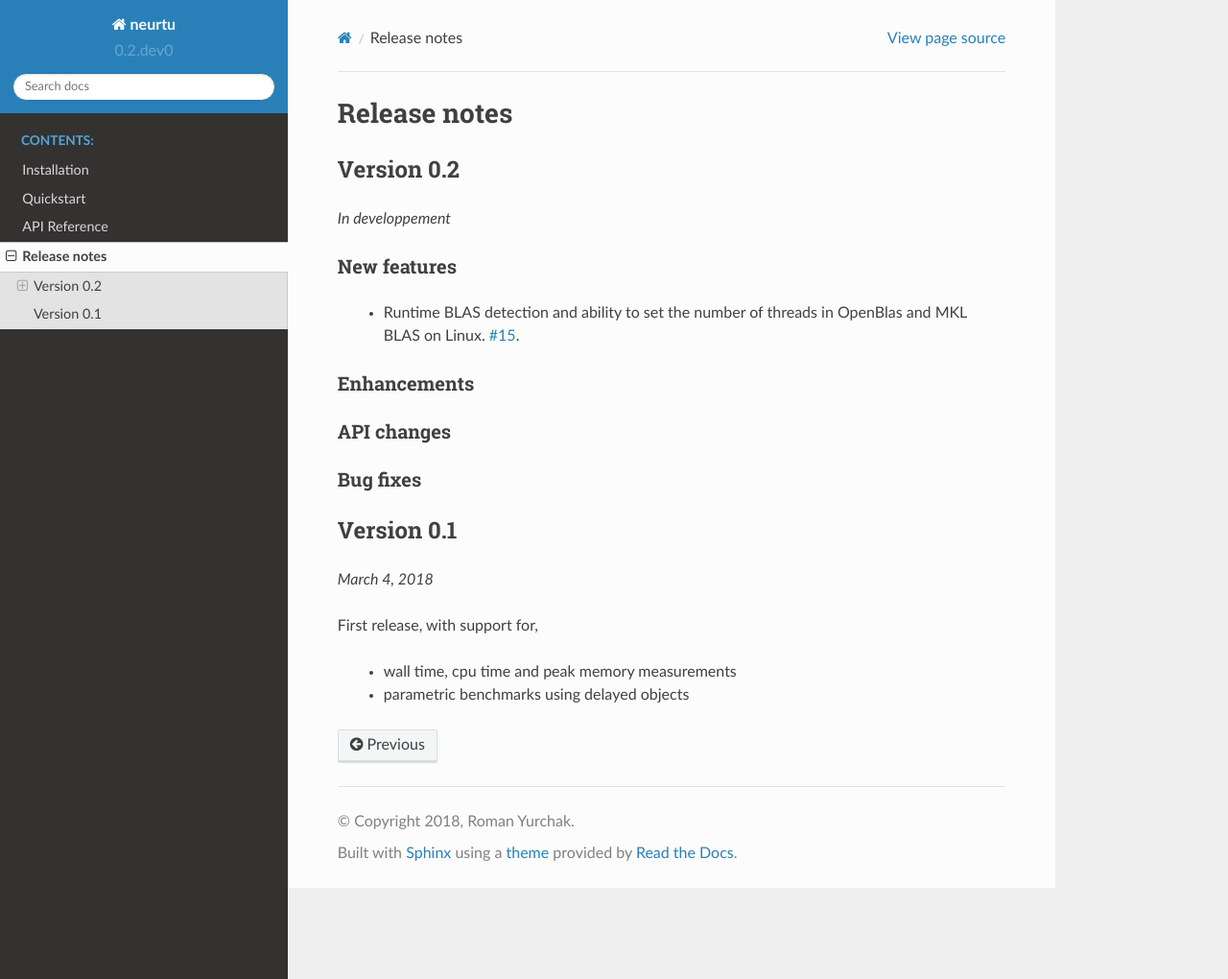
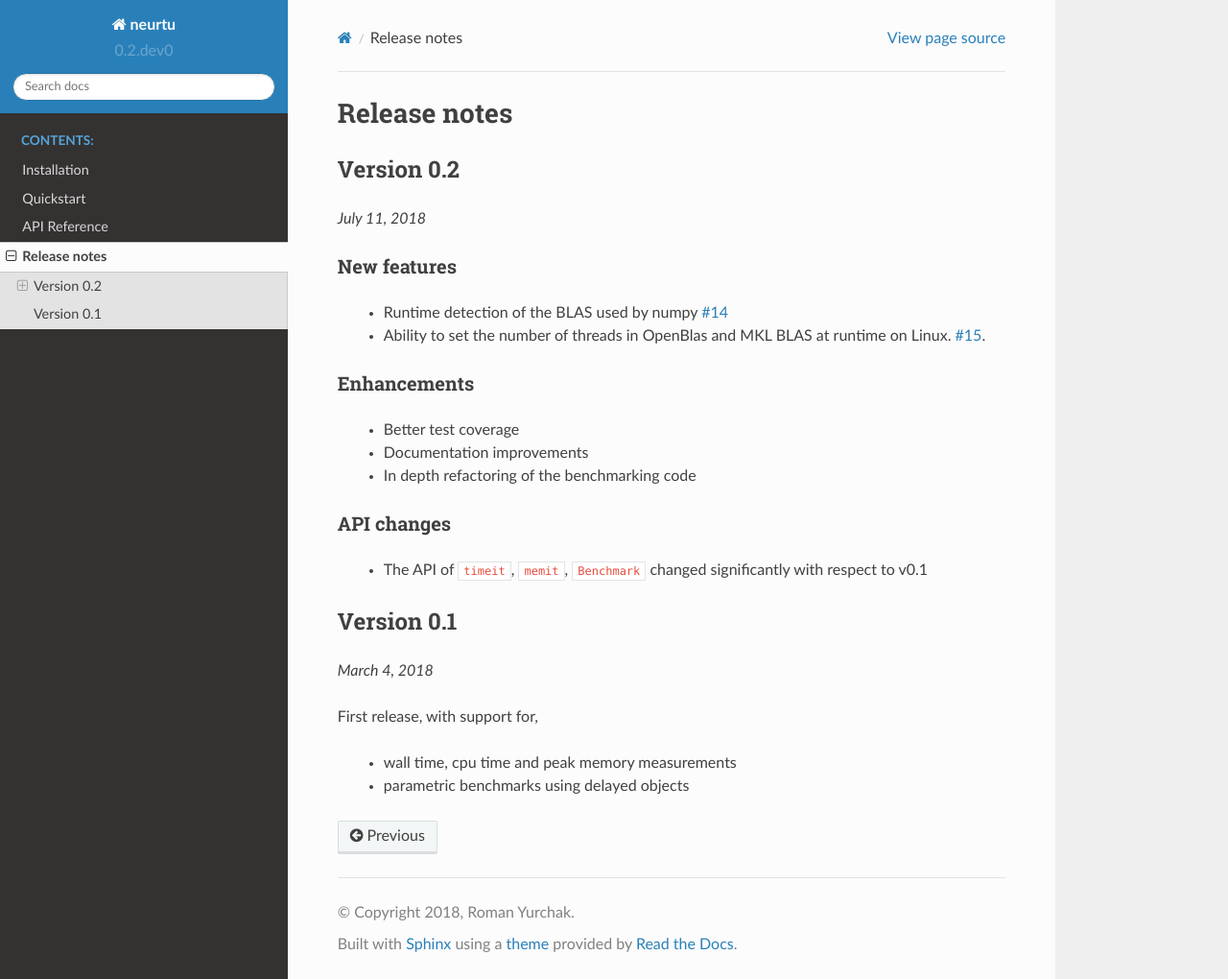
Before and after one commit to symerio/neurtu, a Sphinx documentation site: the page built from doc/release-notes.rst, in a window 1280 px wide and 1020 px high. Shown: the whole window at 96% size. Built offline with Sphinx 7.4.7 and the Read the Docs theme 2.0.0, drawn with Linux system fonts in a browser that asks for light colours; pages that are not in the unit, such as notebooks, are missing from menus.

Commit message:
Release notes for v0.2

```diff
--- a/doc/release-notes.rst
+++ b/doc/release-notes.rst
@@ -3,26 +3,24 @@ Release notes
 
 Version 0.2
 -----------
-*In developpement*
+*July 11, 2018*
 
 New features
 ^^^^^^^^^^^^
 
- - Runtime BLAS detection and ability to set the number of threads in OpenBlas and
-   MKL BLAS on Linux.  `#15 <https://github.com/symerio/neurtu/pull/15>`_.
-
+ - Runtime detection of the BLAS used by numpy `#14 <https://github.com/symerio/neurtu/pull/14>`_
+ - Ability to set the number of threads in OpenBlas and
+   MKL BLAS at runtime on Linux.  `#15 <https://github.com/symerio/neurtu/pull/15>`_.
 
 Enhancements
 ^^^^^^^^^^^^
+ - Better test coverage
+ - Documentation improvements
+ - In depth refactoring of the benchmarking code
 
 API changes
 ^^^^^^^^^^^
-
-Bug fixes
-^^^^^^^^^
-
-
-
+ - The API of ``timeit``, ``memit``, ``Benchmark`` changed significantly with respect to v0.1
 
 Version 0.1
 -----------
```
